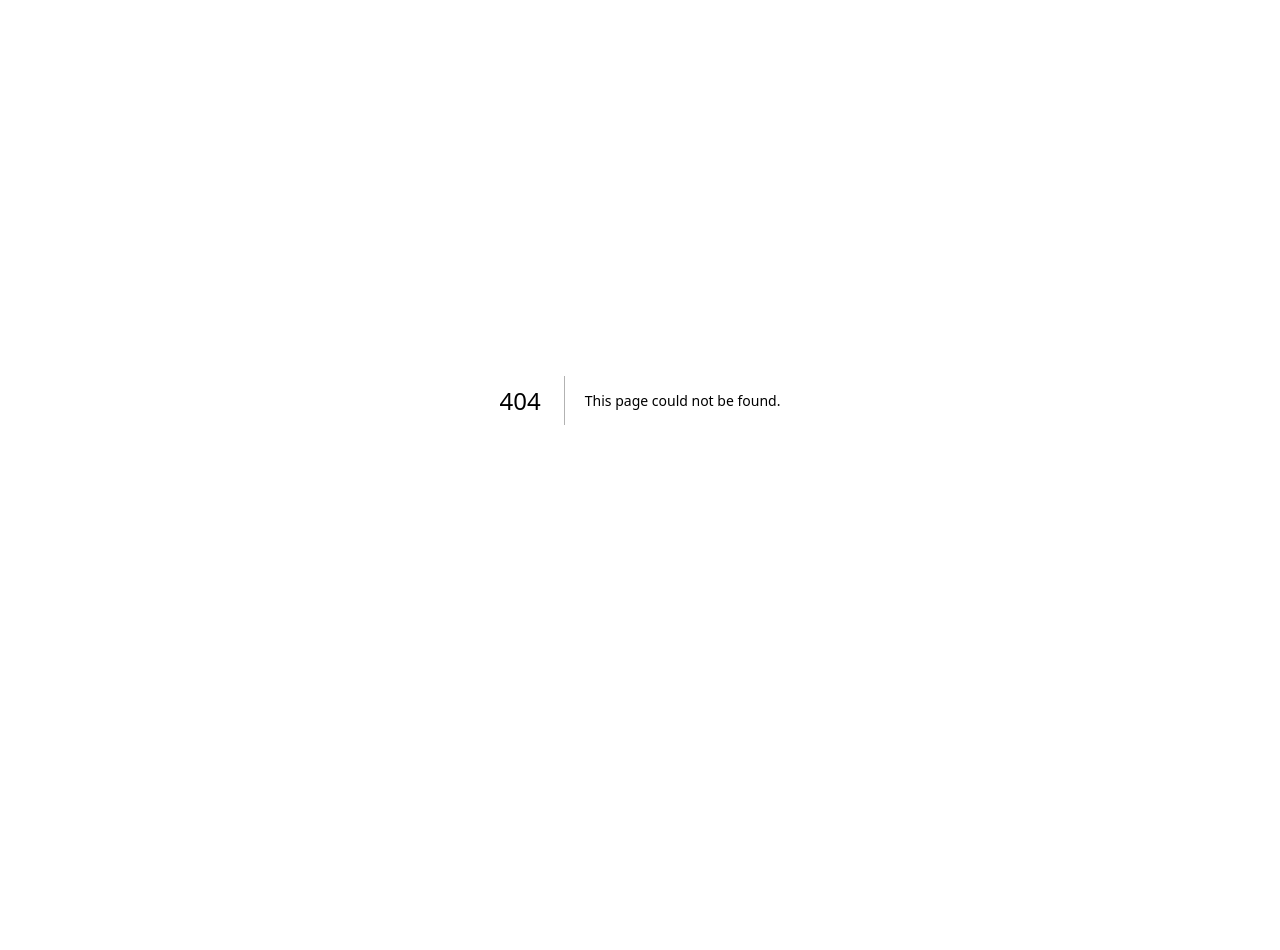
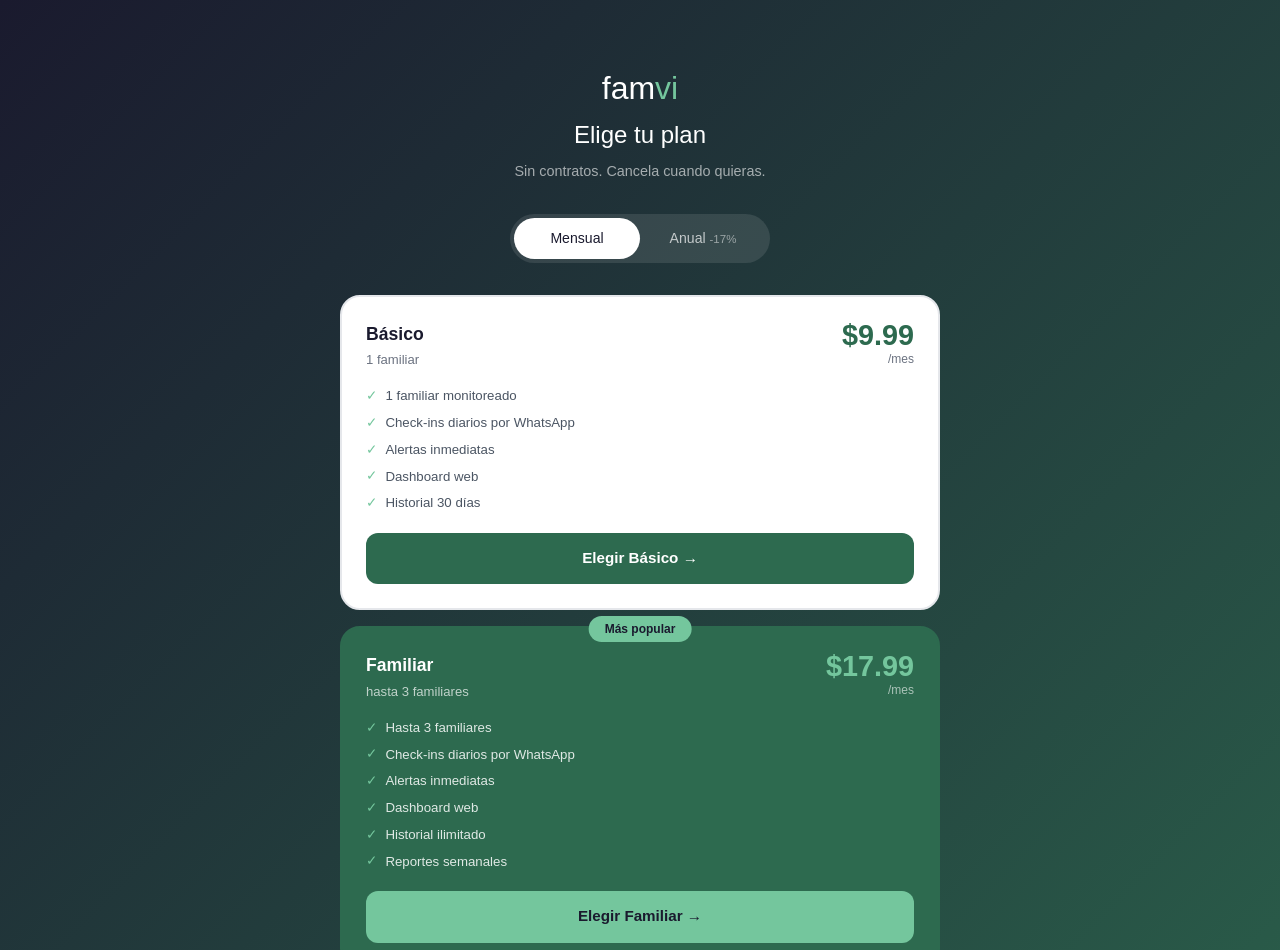
Before and after one commit to lupitascreations01-cmd/famvi, a Next.js app: page /precios in a window 1280 px wide. Before the commit this address had no page. Shown: the top 950 px of the page. Before the commit the page ends 800 px from the top, so only its background shows below. Built offline with nearby package versions, Linux system fonts and the light colour scheme.

Commit message:
pagina de precios

```diff
--- /dev/null
+++ b/app/precios/page.js
@@ -0,0 +1,168 @@
+'use client'
+
+import { useState } from 'react'
+
+const PLANES = [
+  {
+    nombre: 'Básico',
+    familiares: '1 familiar',
+    mensual: 9.99,
+    anual: 99,
+    anualMes: 8.25,
+    urlMensual: 'https://famvi.lemonsqueezy.com/checkout/buy/9d377591-719d-4d20-8d51-ad2b2e5f8656',
+    urlAnual: null, // agregar cuando crees el producto anual
+    color: 'white',
+    borde: '#E5E7EB',
+    badge: null,
+    textoBtn: '#1A1A2E',
+    bgBtn: '#2D6A4F',
+    colorBtn: 'white',
+    features: [
+      '1 familiar monitoreado',
+      'Check-ins diarios por WhatsApp',
+      'Alertas inmediatas',
+      'Dashboard web',
+      'Historial 30 días'
+    ]
+  },
+  {
+    nombre: 'Familiar',
+    familiares: 'hasta 3 familiares',
+    mensual: 17.99,
+    anual: 179,
+    anualMes: 14.92,
+    urlMensual: 'https://famvi.lemonsqueezy.com/checkout/buy/118b895c-621b-49d9-be87-f30e0d8ab6c2',
+    urlAnual: null,
+    color: '#2D6A4F',
+    borde: '#2D6A4F',
+    badge: 'Más popular',
+    bgBtn: '#74C69D',
+    colorBtn: '#1A1A2E',
+    features: [
+      'Hasta 3 familiares',
+      'Check-ins diarios por WhatsApp',
+      'Alertas inmediatas',
+      'Dashboard web',
+      'Historial ilimitado',
+      'Reportes semanales'
+    ]
+  },
+  {
+    nombre: 'Premium',
+    familiares: 'hasta 6 familiares',
+    mensual: 24.99,
+    anual: 249,
+    anualMes: 20.75,
+    urlMensual: 'https://famvi.lemonsqueezy.com/checkout/buy/a8effdfa-461e-4a53-a354-ae17d6e291d5',
+    urlAnual: null,
+    color: 'white',
+    borde: '#E5E7EB',
+    badge: null,
+    bgBtn: '#2D6A4F',
+    colorBtn: 'white',
+    features: [
+      'Hasta 6 familiares',
+      'Check-ins diarios por WhatsApp',
+      'Alertas inmediatas',
+      'Dashboard web',
+      'Historial ilimitado',
+      'Reportes semanales',
+      'Soporte prioritario'
+    ]
+  }
+]
+
+export default function Precios() {
+  const [ciclo, setCiclo] = useState('mensual')
+
+  const irACheckout = (plan) => {
+    const url = ciclo === 'anual' ? (plan.urlAnual || plan.urlMensual) : plan.urlMensual
+    window.location.href = url
+  }
+
+  return (
+    <main style={{ minHeight: '100vh', background: 'linear-gradient(135deg, #1A1A2E 0%, #2D6A4F 100%)', fontFamily: 'sans-serif', padding: '2rem' }}>
+      <div style={{ maxWidth: '600px', margin: '0 auto' }}>
+
+        {/* Logo */}
+        <h1 style={{ color: '#fff', fontWeight: '300', fontSize: '2rem', textAlign: 'center', paddingTop: '2rem', marginBottom: '0.3rem' }}>
+          fam<span style={{ color: '#74C69D' }}>vi</span>
+        </h1>
+        <h2 style={{ color: 'white', fontWeight: '400', fontSize: '1.5rem', textAlign: 'center', marginBottom: '0.5rem' }}>Elige tu plan</h2>
+        <p style={{ color: 'rgba(255,255,255,0.6)', textAlign: 'center', marginBottom: '2rem', fontSize: '0.9rem' }}>Sin contratos. Cancela cuando quieras.</p>
+
+        {/* Toggle mensual/anual */}
+        <div style={{ display: 'flex', background: 'rgba(255,255,255,0.1)', borderRadius: '50px', padding: '4px', maxWidth: '260px', margin: '0 auto 2rem' }}>
+          <button onClick={() => setCiclo('mensual')} style={{ flex: 1, padding: '0.6rem', borderRadius: '50px', border: 'none', background: ciclo === 'mensual' ? 'white' : 'transparent', color: ciclo === 'mensual' ? '#1A1A2E' : 'rgba(255,255,255,0.7)', fontWeight: '500', cursor: 'pointer', fontSize: '0.88rem' }}>
+            Mensual
+          </button>
+          <button onClick={() => setCiclo('anual')} style={{ flex: 1, padding: '0.6rem', borderRadius: '50px', border: 'none', background: ciclo === 'anual' ? 'white' : 'transparent', color: ciclo === 'anual' ? '#1A1A2E' : 'rgba(255,255,255,0.7)', fontWeight: '500', cursor: 'pointer', fontSize: '0.88rem' }}>
+            Anual <span style={{ fontSize: '0.72rem', color: ciclo === 'anual' ? '#2D6A4F' : 'rgba(255,255,255,0.5)' }}>-17%</span>
+          </button>
+        </div>
+
+        {/* Planes */}
+        {PLANES.map(plan => (
+          <div key={plan.nombre} style={{ background: plan.color, borderRadius: '20px', padding: '1.5rem', marginBottom: '1rem', border: `2px solid ${plan.borde}`, position: 'relative' }}>
+            {plan.badge && (
+              <span style={{ position: 'absolute', top: '-12px', left: '50%', transform: 'translateX(-50%)', background: '#74C69D', color: '#1A1A2E', padding: '0.25rem 1rem', borderRadius: '20px', fontSize: '0.75rem', fontWeight: '600' }}>
+                {plan.badge}
+              </span>
+            )}
+
+            <div style={{ display: 'flex', justifyContent: 'space-between', alignItems: 'flex-start', marginBottom: '1rem' }}>
+              <div>
+                <h3 style={{ fontSize: '1.1rem', fontWeight: '600', color: plan.nombre === 'Familiar' ? 'white' : '#1A1A2E', marginBottom: '0.2rem' }}>{plan.nombre}</h3>
+                <p style={{ fontSize: '0.82rem', color: plan.nombre === 'Familiar' ? 'rgba(255,255,255,0.7)' : '#6B7280' }}>{plan.familiares}</p>
+              </div>
+              <div style={{ textAlign: 'right' }}>
+                <div style={{ fontSize: '1.8rem', fontWeight: '600', color: plan.nombre === 'Familiar' ? '#74C69D' : '#2D6A4F', lineHeight: 1 }}>
+                  ${ciclo === 'mensual' ? plan.mensual : plan.anualMes}
+                </div>
+                <div style={{ fontSize: '0.75rem', color: plan.nombre === 'Familiar' ? 'rgba(255,255,255,0.6)' : '#6B7280' }}>
+                  /mes{ciclo === 'anual' ? ' · cobrado anual' : ''}
+                </div>
+                {ciclo === 'anual' && (
+                  <div style={{ fontSize: '0.72rem', color: '#74C69D', fontWeight: '500' }}>Total ${plan.anual}/año</div>
+                )}
+              </div>
+            </div>
+
+            <div style={{ marginBottom: '1.2rem' }}>
+              {plan.features.map(f => (
+                <div key={f} style={{ display: 'flex', alignItems: 'center', gap: '0.5rem', marginBottom: '0.4rem' }}>
+                  <span style={{ color: '#74C69D', fontSize: '0.85rem' }}>✓</span>
+                  <span style={{ fontSize: '0.83rem', color: plan.nombre === 'Familiar' ? 'rgba(255,255,255,0.85)' : '#4B5563' }}>{f}</span>
+                </div>
+              ))}
+            </div>
+
+            <button
+              onClick={() => irACheckout(plan)}
+              style={{ width: '100%', padding: '0.9rem', background: plan.bgBtn, color: plan.colorBtn, border: 'none', borderRadius: '12px', fontSize: '0.95rem', fontWeight: '600', cursor: 'pointer' }}
+            >
+              Elegir {plan.nombre} →
+            </button>
+
+            {ciclo === 'anual' && !plan.urlAnual && (
+              <p style={{ fontSize: '0.72rem', color: plan.nombre === 'Familiar' ? 'rgba(255,255,255,0.5)' : '#9CA3AF', textAlign: 'center', marginTop: '0.5rem' }}>
+                * Plan anual próximamente — se aplicará precio mensual
+              </p>
+            )}
+          </div>
+        ))}
+
+        {/* Trial note */}
+        <div style={{ background: 'rgba(255,255,255,0.08)', borderRadius: '12px', padding: '1rem', marginBottom: '1rem', textAlign: 'center' }}>
+          <p style={{ color: 'rgba(255,255,255,0.7)', fontSize: '0.82rem', margin: 0 }}>
+            🎁 Todos los planes incluyen <strong style={{ color: '#74C69D' }}>7 días gratis</strong> sin cargo. Cancela antes y no se te cobra nada.
+          </p>
+        </div>
+
+        <button onClick={() => window.location.href = '/'} style={{ width: '100%', padding: '0.75rem', background: 'none', border: 'none', color: 'rgba(255,255,255,0.6)', fontSize: '0.85rem', cursor: 'pointer' }}>
+          ← Volver
+        </button>
+      </div>
+    </main>
+  )
+}
```
